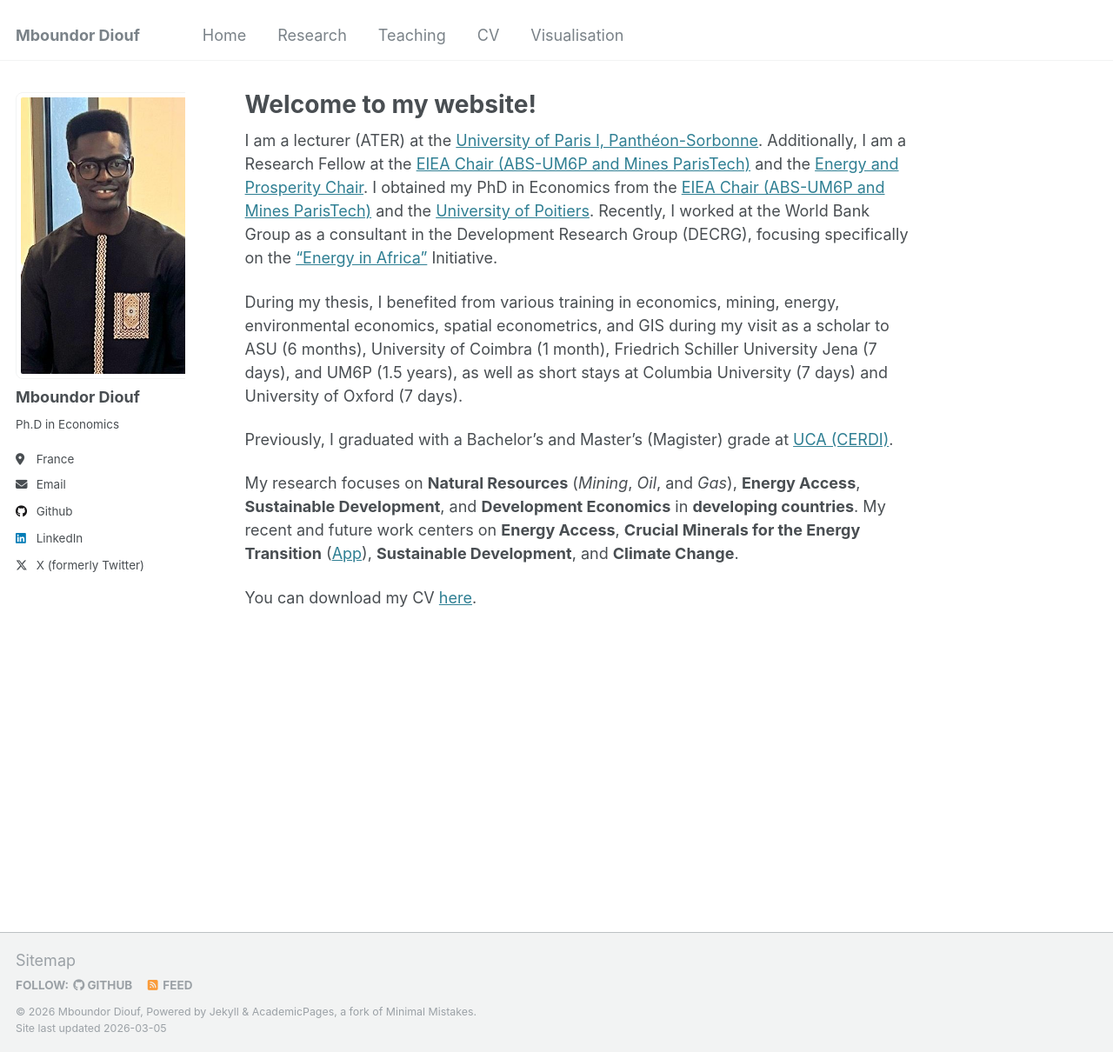
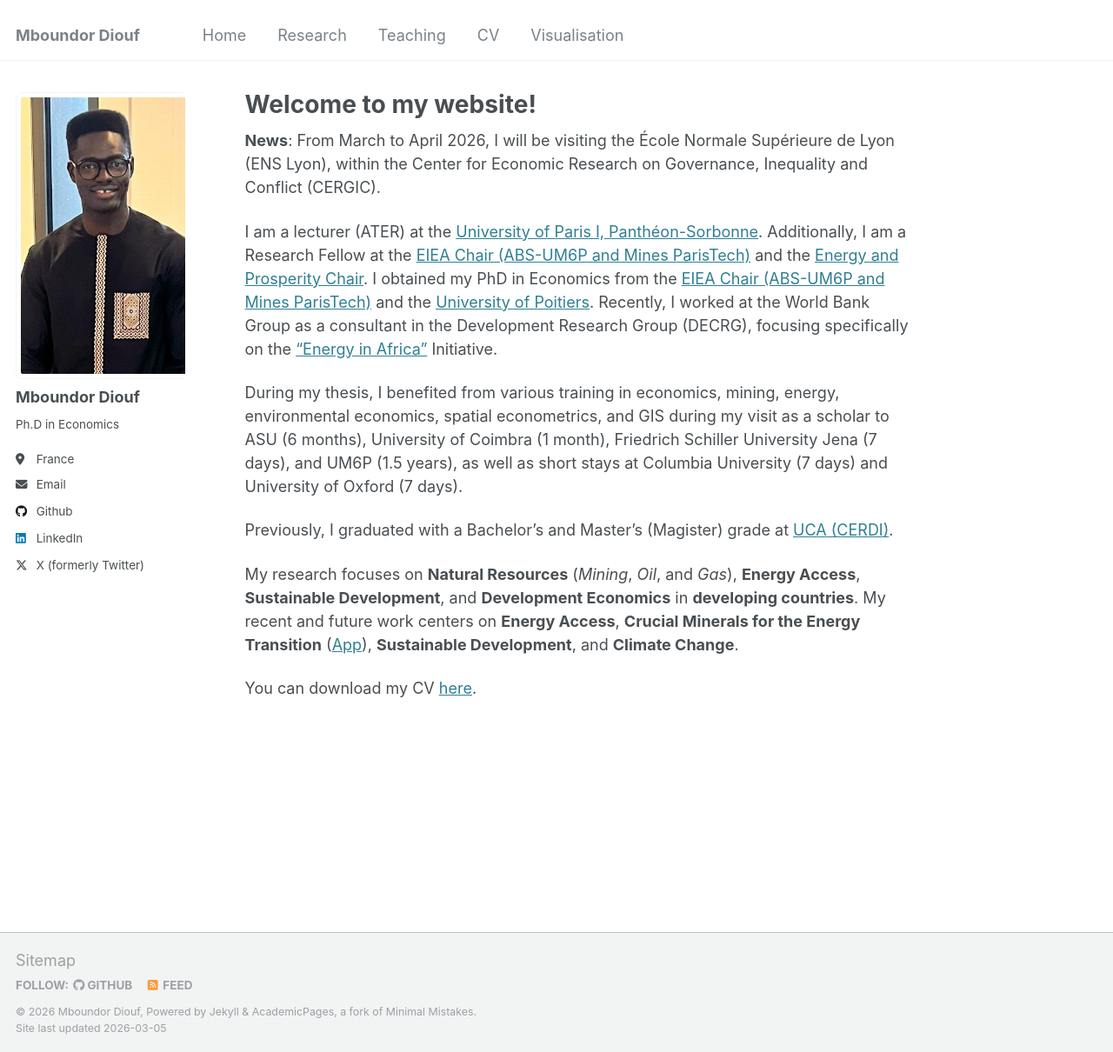
Before and after one commit to mboundordiouf/mboundordiouf.github.io, a Jekyll site: the page built from _pages/about.md, in a window 1280 px wide and 1210 px high. Shown: the whole window at 87% size. Built offline with Jekyll 4.4.1, drawn with Linux system fonts in a browser that asks for light colours.

Commit message:
Update about page with new news and affiliations
Added news about upcoming visit to ENS Lyon and updated professional affiliations.

```diff
--- a/_pages/about.md
+++ b/_pages/about.md
@@ -7,6 +7,7 @@ redirect_from:
   - /about/
   - /about.html
 ---
+**News**: From March to April 2026, I will be visiting the École Normale Supérieure de Lyon (ENS Lyon), within the Center for Economic Research on Governance, Inequality and Conflict (CERGIC).
 
 I am a lecturer (ATER) at the [University of Paris I, Panthéon-Sorbonne](https://www.pantheonsorbonne.fr/page-perso/mboundor.diouf%40). Additionally, I am a Research Fellow at the [EIEA Chair (ABS-UM6P and Mines ParisTech)](https://www.linkedin.com/company/eiea-um6p/) and the [Energy and Prosperity Chair](http://www.chair-energy-prosperity.org/en/category/research-fellows-1/mboundor-diouf-en/).  I obtained my PhD in Economics from the [EIEA Chair (ABS-UM6P and Mines ParisTech)](https://www.linkedin.com/company/eiea-um6p/) and the [University of Poitiers](https://www.univ-poitiers.fr/). Recently, I worked at the World Bank Group as a consultant in the Development Research Group (DECRG), focusing specifically on the ["Energy in Africa"](https://www.worldbank.org/en/about/unit/unit-dec/research/initiatives#7) Initiative.
 
```
